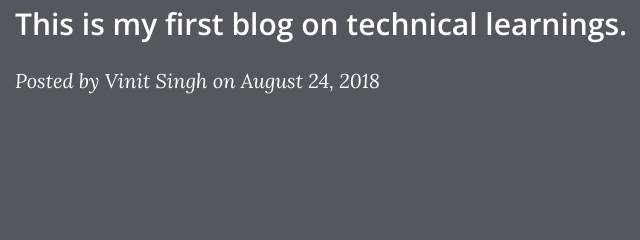
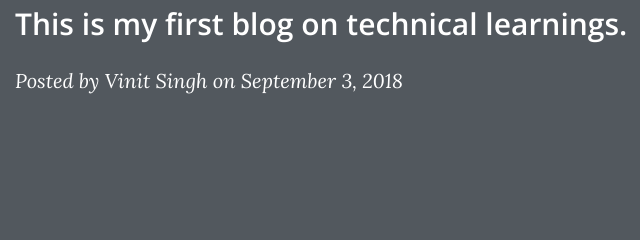
Before and after one commit to vinitsingh44/blog, a plain HTML site: page post.html in a window 1280 px wide. Shown: the part 269-509 px from the top of the page, 260-900 px from the left. Drawn offline with nearby package versions, Linux system fonts and the light colour scheme.

Commit message:
Update post.html

```diff
--- a/post.html
+++ b/post.html
@@ -57,7 +57,7 @@
               <h2 class="subheading">This is my first blog on technical learnings.</h2>
               <span class="meta">Posted by
                 <a href="#">Vinit Singh</a>
-                on August 24, 2018</span>
+                on September 3, 2018</span>
             </div>
           </div>
         </div>
```
